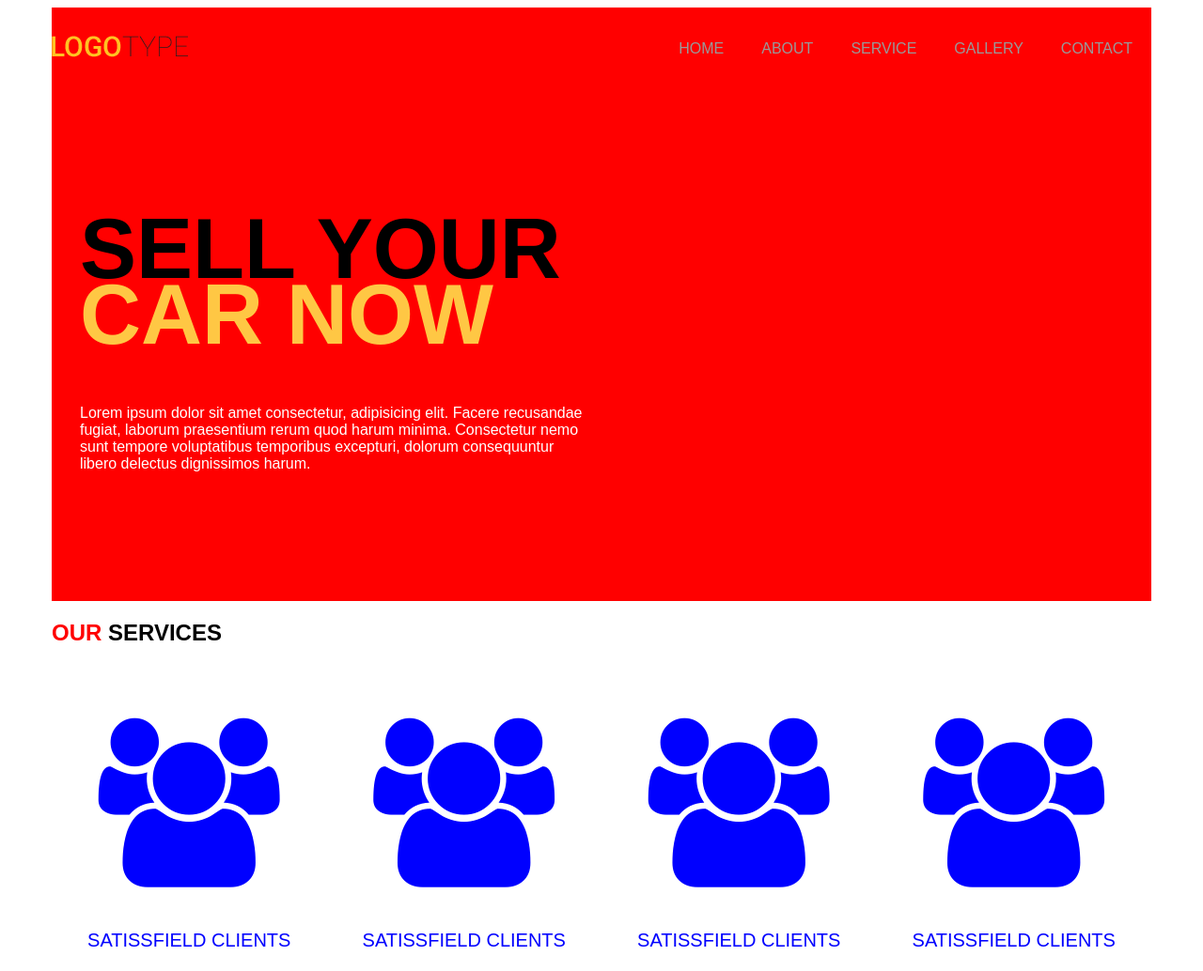
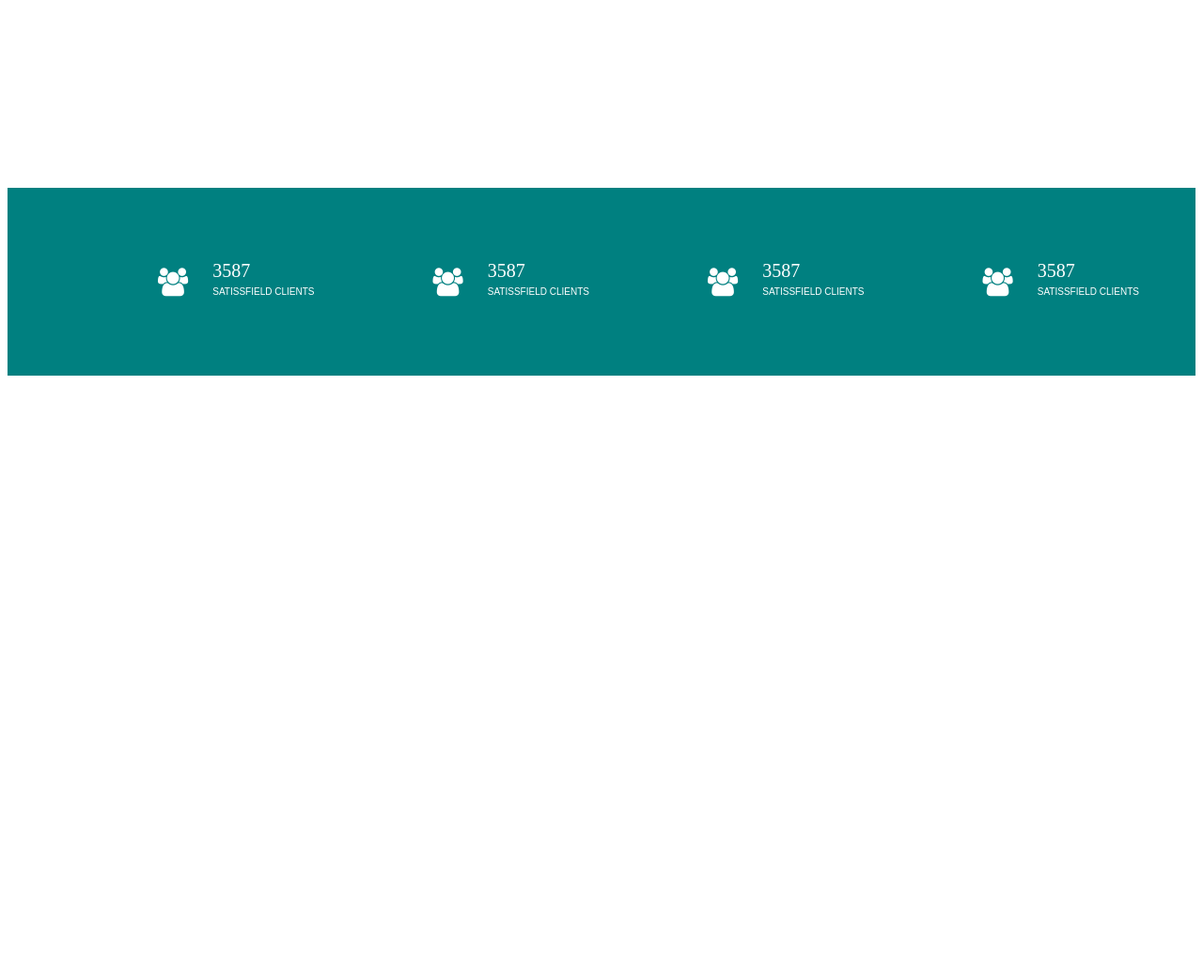
Before and after one commit to Andersone1347/frontend, a plain HTML site: page html/index.html in a window 1280 px wide. Shown: the top 1034 px of the page at 94% size. After the commit the page ends 800 px from the top, so only its background shows below. Drawn offline with Linux system fonts and the light colour scheme.

Commit message:
правки ошибок

```diff
--- a/html/css/style.css
+++ b/html/css/style.css
@@ -1,4 +1,4 @@
-* {
+/* * {
     box-sizing: border-box;
     font-family: sans-serif;
 }
@@ -63,7 +63,7 @@ h1 span {
     text-transform: uppercase;
 }
 h2 span {
-    color: red;
+
 }
 .box__inner {
     margin-top: 110px;
@@ -165,3 +165,115 @@ footer {
 footer span {
     color: orangered;
 }
+
+.menu__inner .logo {
+    width: 200px;
+    height: 80px;
+    background: #fff;
+    background-image: url(../img/1.png);
+    background-repeat: no-repeat;
+    background-position: center center;
+}
+ */
+
+/* .svetofor div{
+    width: 100px;
+    height: 100px;
+    border-radius: 50%;
+    }
+    .red {
+        background-color: red;
+    }
+    .orange {
+        background-color: orange;
+    }
+    .green {
+         background-color: green;
+    }*/
+
+/*  урок 26
+
+*, *:before, *:after {
+        box-sizing: border-box;
+    }
+    .container {
+        width: 1170px;
+        margin: 0 auto;
+    }
+    .menu {
+    background-color: blueviolet;
+    width: 1050px;
+    margin: 400px;
+    }
+    .nav {
+        display: flex;
+        justify-content: space-between;
+        align-items: center;
+        height: 200px;
+
+    }
+    .value {
+        text-align: center;
+    }
+    .number {
+        color: rgb(255, 109, 5);
+        font-weight: bold;
+        font-family: 'Segoe UI', Tahoma, Geneva, Verdana, sans-serif;
+        font-size: 40px;
+        text-align: center;
+        margin-bottom: 20px;
+    }
+    .text {
+        color: white;
+        text-transform: uppercase;
+        font-size: 15px;
+        font-weight: lighter;
+    } */
+
+    * {
+        box-sizing: border-box;
+    }
+    .container {
+
+        width: 1170px;
+        margin: 0 auto;
+    }
+
+    .box {
+
+        background: teal;
+    }
+    .box__inner {
+        margin-top: 200px;
+        height: 200px;
+        display: flex;
+        justify-content: space-around;
+        align-items: center;
+    }
+    .item {
+        text-align: left;
+    }
+    .number {
+        padding-top: 11px;
+        color: #ffffff;
+        font-size: 20px;
+    }
+    .text {
+        color: #ffffff;
+        font-size: 10px;
+        font-family: sans-serif;
+        margin-bottom: 18px;
+        text-transform: uppercase;
+        padding-top: 5px;
+    }
+    .line {
+        width: 60px;
+        height: 4px;
+        background-color: white;
+        margin: 0 auto;
+    }
+    i.fa {
+        font-size: 30px;
+        color: #ffffff;
+        margin-left: 100px;
+    }
--- a/html/index.html
+++ b/html/index.html
@@ -9,14 +9,36 @@
 </head>
 <body>
 
-    <body>
+<!--     урок 26
 
+    <div class="menu">
+        <div class="container">
+          <div class="nav">
+            <div class="value">
+                <div class="number">2500</div>
+                 <div class="text">happy clients</div>
+            </div>
+            <div class="value">
+                <div class="number">300</div>
+                <div class="text">full notebooks</div>
+            </div>
+            <div class="value">
+                <div class="number">120</div>
+                <div class="text">teammates</div>
+            </div>
+            <div class="value">
+                    <div class="number">30</div>
+                    <div class="text">stores</div>
+            </div>
+          </div>
+        </div>
+    </div> -->
 
-            <div class="container">
+<!--             <div class="container">
                 <div class="menu">
                 <div class="menu__inner">
                     <div class="logo">
-                        <img src="img/logo.png" alt="">
+                         <img src="img/logo.png" alt="">   -------
                     </div>
                     <ul class="nav">
                         <li><a href="#">Home</a></li>
@@ -100,12 +122,47 @@
                                             </div>
                                     </div>
             </div>
-        </div>
-</body>
-<footer>
+        </div> -->
+
+
+<div class="box">
+  <div class="container">
+    <div class="box__inner">
+
+      <i class="fa fa-users" aria-hidden="true"></i>
+      <div class="item">
+        <div class="number">3587</div>
+        <div class="text">satissfield clients</div>
+      </div>
+
+      <i class="fa fa-users" aria-hidden="true"></i>
+      <div class="item">
+        <div class="number">3587</div>
+        <div class="text">satissfield clients</div>
+      </div>
+
+      <i class="fa fa-users" aria-hidden="true"></i>
+      <div class="item">
+        <div class="number">3587</div>
+        <div class="text">satissfield clients</div>
+      </div>
+
+      <i class="fa fa-users" aria-hidden="true"></i>
+      <div class="item">
+        <div class="number">3587</div>
+        <div class="text">satissfield clients</div>
+      </div>
+
+    </div>
+  </div>
+</div>
+
+
+<!-- <footer>
     <P>Lorem ipsum dolor sit amet consectetur, adipisicing elit. Eos vitae, doloribus a maiores itaque deserunt quas sit consequatur ullam magnam repellat neque modi natus, <span> cumque facere dolorum nulla error.</span></P>
     <div class="logo_down">
         <img src="img/logo.png" alt="">
     </div>
-</footer>
+</footer> -->
+</body>
 </html>
```
Also changed, not shown: js/index.html (+1 -2 lines), 3 other files.
